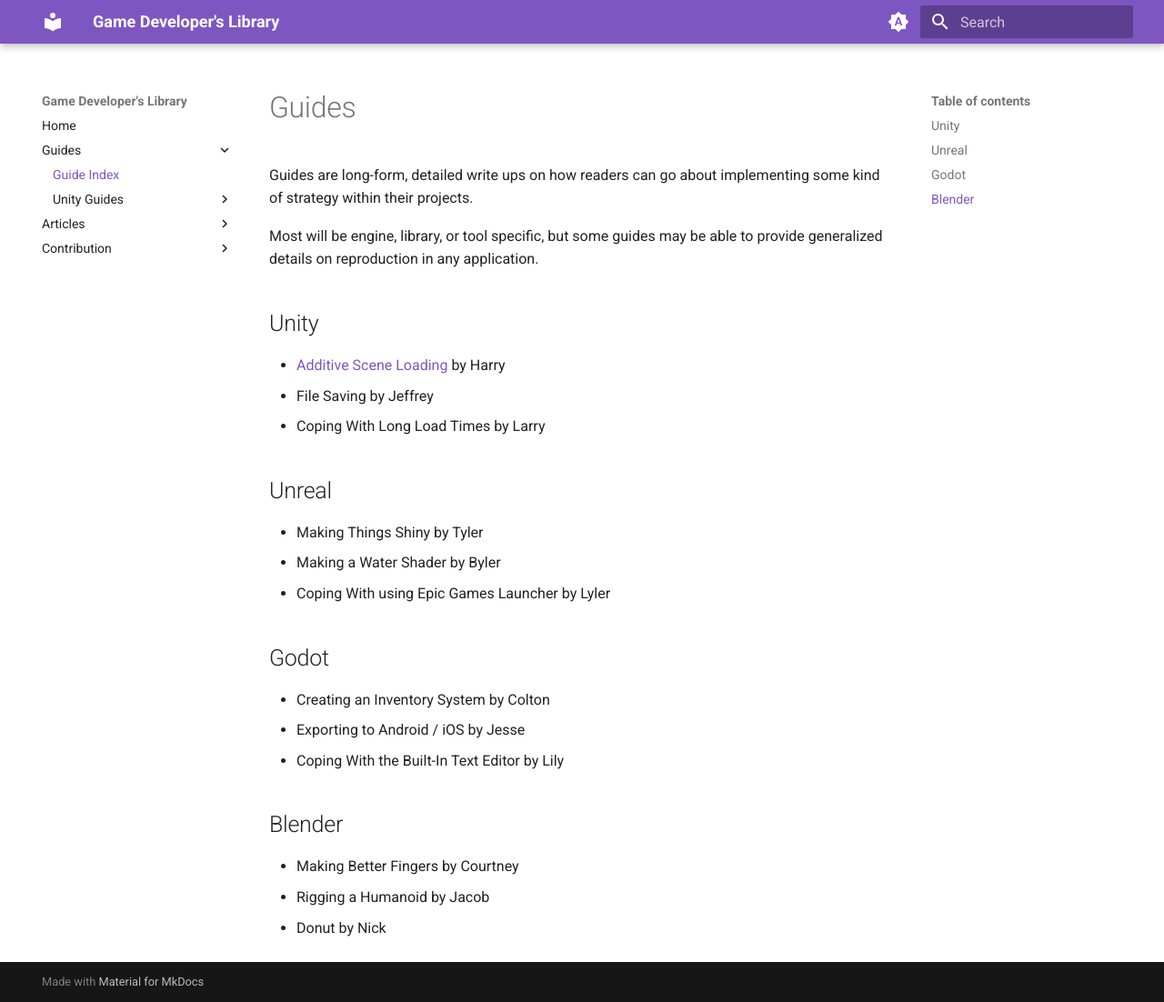
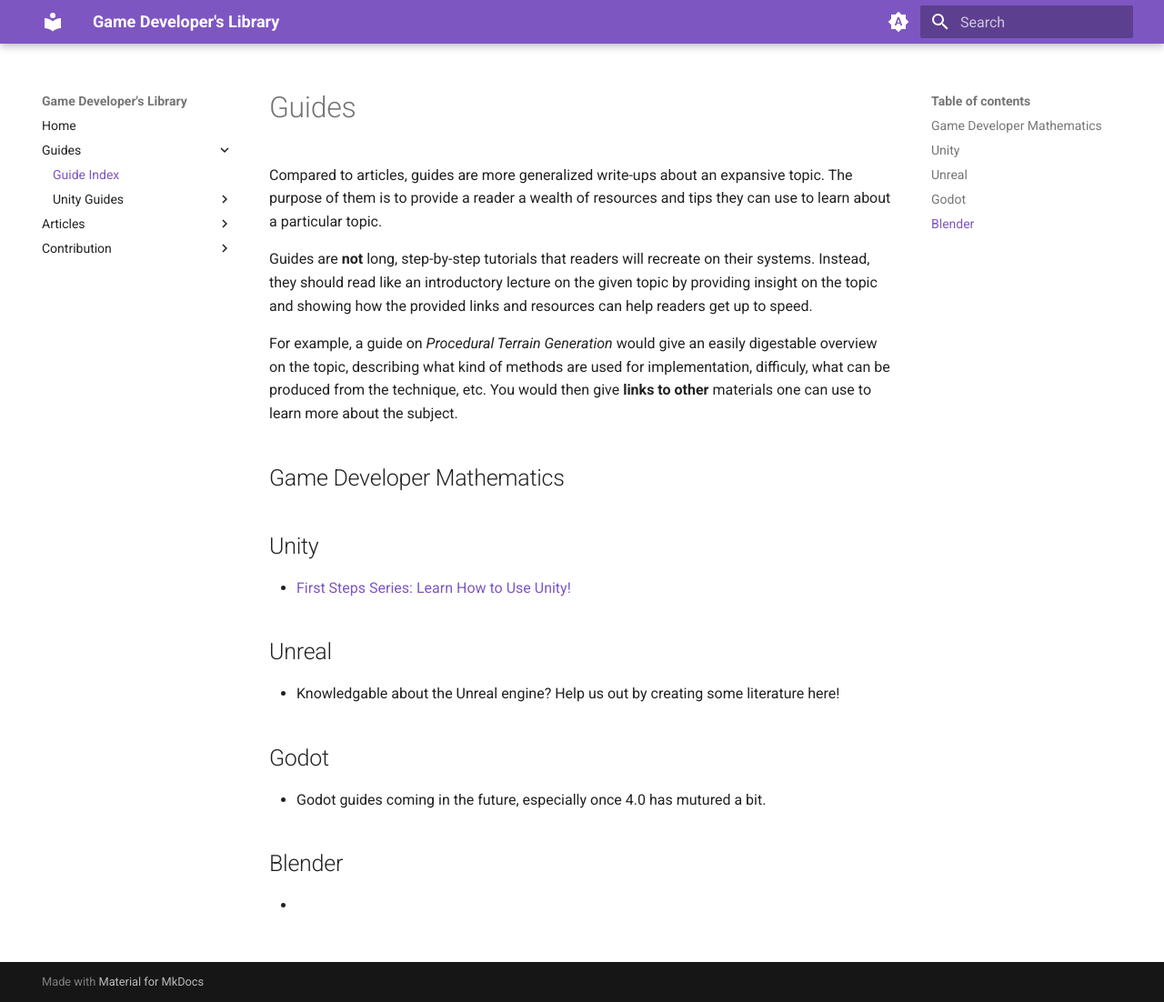
Before and after one commit to niu-gdo/game-developers-library, an MkDocs documentation site: the page built from docs/guides/guides-index.md, in a window 1280 px wide and 1102 px high. Shown: the whole window at 91% size. Built offline with MkDocs 1.6.1 and Material for MkDocs 9.7.7, drawn with Linux system fonts in a browser that asks for light colours.

Commit message:
small index changes, removed additiveloading

```diff
--- a/docs/guides/guides-index.md
+++ b/docs/guides/guides-index.md
@@ -1,25 +1,22 @@
 # Guides
 
-Guides are long-form, detailed write ups on how readers can go about implementing some kind of strategy within their projects.
+Compared to articles, guides are more generalized write-ups about an expansive topic. The purpose of them is to provide a reader a wealth of resources and tips they can use to learn about a particular topic.
 
-Most will be engine, library, or tool specific, but some guides may be able to provide generalized details on reproduction in any application.
+Guides are **not** long, step-by-step tutorials that readers will recreate on their systems. Instead, they should read like an introductory lecture on the given topic by providing insight on the topic and showing how the provided links and resources can help readers get up to speed.
+
+For example, a guide on *Procedural Terrain Generation* would give an easily digestable overview on the topic, describing what kind of methods are used for implementation, difficuly, what can be produced from the technique, etc. You would then give **links to other** materials one can use to learn more about the subject.
+
+## Game Developer Mathematics
+
 
 ## Unity
-* [Additive Scene Loading](./unity-guides/additiveloading.md) by Harry
-* File Saving by Jeffrey
-* Coping With Long Load Times by Larry
+* [First Steps Series: Learn How to Use Unity!](./unity-guides/first-step-series/unity-first-step-index.md)
 
 ## Unreal
-* Making Things Shiny by Tyler
-* Making a Water Shader by Byler
-* Coping With using Epic Games Launcher by Lyler
+* Knowledgable about the Unreal engine? Help us out by creating some literature here!
 
 ## Godot
-* Creating an Inventory System by Colton
-* Exporting to Android / iOS by Jesse
-* Coping With the Built-In Text Editor by Lily
+* Godot guides coming in the future, especially once 4.0 has mutured a bit.
 
 ## Blender
-* Making Better Fingers by Courtney
-* Rigging a Humanoid by Jacob
-* Donut by Nick
+*
--- a/mkdocs.yml
+++ b/mkdocs.yml
@@ -33,6 +33,21 @@
   plugins:
     - optimize
 
+markdown_extensions:
+  - attr_list
+  - pymdownx.emoji:
+      emoji_index: !!python/name:materialx.emoji.twemoji
+      emoji_generator: !!python/name:materialx.emoji.to_svg
+  - pymdownx.highlight:
+      anchor_linenums: true
+      line_spans: __span
+      pygments_lang_class: true
+  - pymdownx.inlinehilite
+  - pymdownx.snippets
+  - pymdownx.superfences
+# Do not touch anything above here!
+
+# Here is where you can route new pages
 nav:
   - Home: 'index.md'
   - Guides:
@@ -52,16 +67,3 @@
   - Contribution:
     - 'Using MkDocs': 'contribution/mkdocs-usage.md'
     - 'Making New Pages': 'contribution/making-new-pages.md'
-
-markdown_extensions:
-  - attr_list
-  - pymdownx.emoji:
-      emoji_index: !!python/name:materialx.emoji.twemoji
-      emoji_generator: !!python/name:materialx.emoji.to_svg
-  - pymdownx.highlight:
-      anchor_linenums: true
-      line_spans: __span
-      pygments_lang_class: true
-  - pymdownx.inlinehilite
-  - pymdownx.snippets
-  - pymdownx.superfences
```
Also changed, not shown: docs/guides/unity-guides/additiveloading.md (deleted, +0 -25 lines), docs/index.md (+1 -1 lines), docs/guides/unity-guides/additiveloadingres/abstract.gif (deleted), docs/guides/unity-guides/additiveloadingres/particular_gorilla.jpg (deleted).
